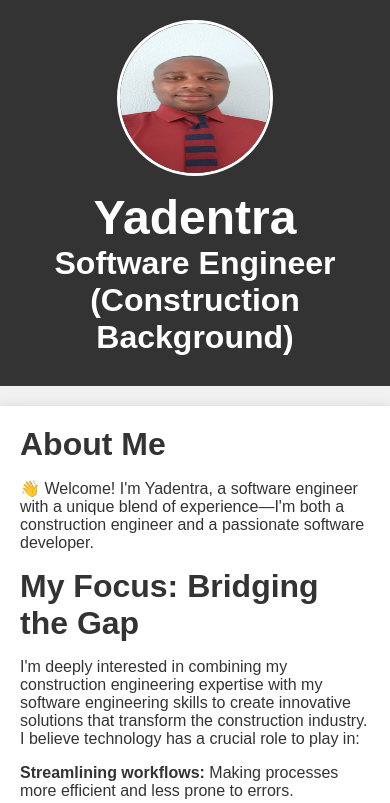
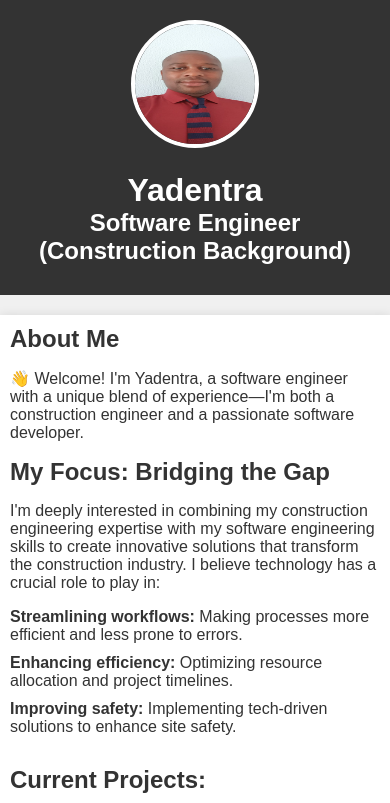
Before and after one commit to Yadentra/yadentra-portfolio, a plain HTML site: page index.html in a window 390 px wide. Shown: the top 803 px of the page. Drawn offline with Linux system fonts and the light colour scheme.

Commit message:
style.css

```diff
--- a/style.css
+++ b/style.css
@@ -1,3 +1,4 @@
+/* Basic styling for the entire page */
 body {
     font-family: 'Arial', sans-serif;
     margin: 0;
@@ -6,6 +7,7 @@ body {
     color: #333;
 }
 
+/* Header styling */
 header {
     background-color: #333;
     color: #fff;
@@ -13,14 +15,16 @@ header {
     text-align: center;
 }
 
+/* Profile picture styling */
 .profile-picture {
-    width: 150px;
+    width: 150px; /* Adjust size as needed */
     height: 150px;
-    border-radius: 50%;
-    margin-bottom: 10px;
-    border: 3px solid #fff;
+    border-radius: 50%; /* Makes the image circular */
+    border: 4px solid #fff;
+    margin-bottom: 20px;
 }
 
+/* Header text styling */
 h1, h2 {
     margin: 0;
     font-weight: bold;
@@ -31,10 +35,11 @@ h1 {
 }
 
 h2 {
-    font-size: 2em;
+    font-size: 1.8em;
     margin-bottom: 10px;
 }
 
+/* Main content styling */
 main {
     max-width: 800px;
     margin: 20px auto;
@@ -56,6 +61,7 @@ li {
     margin-bottom: 10px;
 }
 
+/* Links styling */
 a {
     color: #007bff;
     text-decoration: none;
@@ -65,6 +71,7 @@ a:hover {
     text-decoration: underline;
 }
 
+/* Project section styling */
 .project {
     margin-bottom: 20px;
     border: 1px solid #ccc;
@@ -75,9 +82,27 @@ a:hover {
     margin-top: 0;
 }
 
+/* Footer styling */
 footer {
     text-align: center;
     padding: 10px;
     background-color: #333;
     color: #fff;
 }
+
+/* Responsive styling for smaller screens */
+@media (max-width: 600px) {
+    h1 {
+        font-size: 2em;
+    }
+    h2 {
+        font-size: 1.5em;
+    }
+    .profile-picture {
+        width: 120px;
+        height: 120px;
+    }
+    main {
+        padding: 10px;
+    }
+}
```
